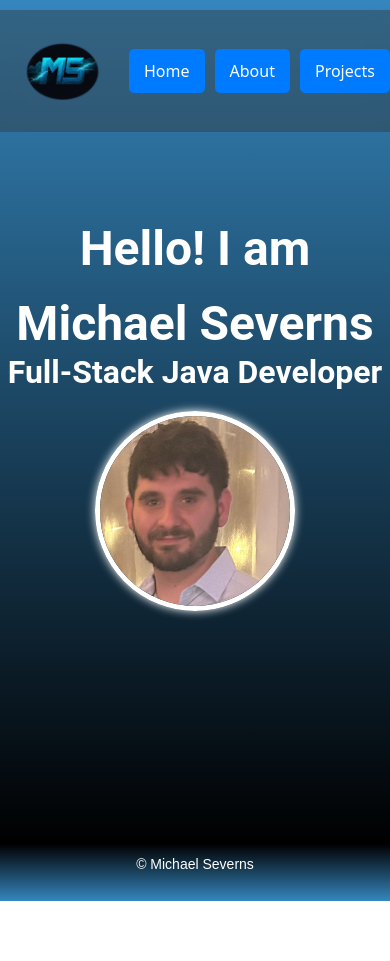
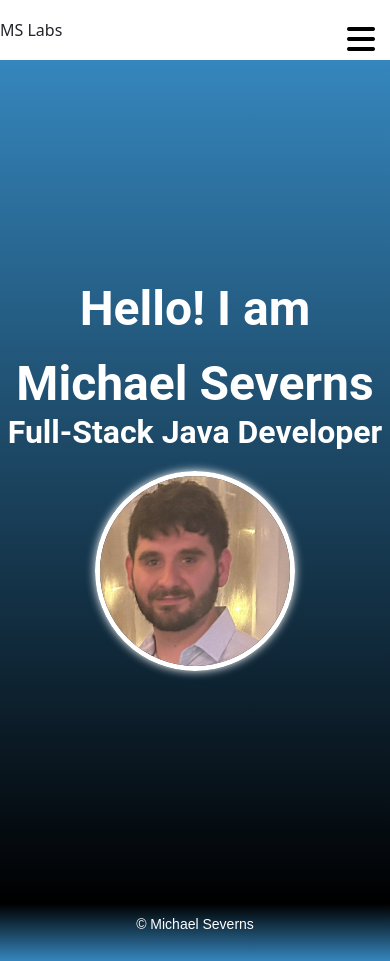
Before and after one commit to Severns-Michael/portfolio, a Vue app in the folder vue/: page / in a window 390 px wide. Before the commit the page ends 901 px from the top, so only its background shows below. Built offline with nearby package versions, Linux system fonts and the light colour scheme.

Commit message:
working on header mobile responce

```diff
--- a/vue/src/components/TheHeader.vue
+++ b/vue/src/components/TheHeader.vue
@@ -1,99 +1,142 @@
 <template>
   <div id="container">
-    <div id="nav">
+    <link rel="stylesheet" href="https://cdnjs.cloudflare.com/ajax/libs/font-awesome/6.7.2/css/all.min.css" integrity="sha512-Evv84Mr4kqVGRNSgIGL/F/aIDqQb7xQ2vcrdIwxfjThSH8CSR7PBEakCr51Ck+w+/U6swU2Im1vVX0SVk9ABhg==" crossorigin="anonymous" referrerpolicy="no-referrer" />
+    <div class="navbar">
       <div id="logo">
-        <img src="public/logo 3(1).png" alt="Logo" class="logo-icon" />
+        MS Labs
       </div>
-      <router-link v-bind:to="{ name: 'home' }" class="nav-button"> Home
-      </router-link>
-      <router-link v-bind:to="{ name: 'about' }" class="nav-button"> About
-      </router-link>
-      <router-link v-bind:to="{ name: 'project' }" class="nav-button"> Projects
-      </router-link>
-      <a href="https://www.linkedin.com/in/michaelsevernsdev/" target="_blank" class="nav-button"> LinkedIn</a>
-      <a href="https://github.com/Severns-Michael" target="_blank" class="nav-button"> Github
-<!--        <img src="public/github icon.png" alt="GitHub" class="social-icon" />-->
-      </a>
+
+      <!-- Desktop links -->
+      <div id="links">
+        <router-link :to="{ name: 'home' }" class="nav-button">Home</router-link>
+        <router-link :to="{ name: 'about' }" class="nav-button">About</router-link>
+        <router-link :to="{ name: 'project' }" class="nav-button">Projects</router-link>
+        <a href="https://www.linkedin.com/in/michaelsevernsdev/" class="nav-button">
+          LinkedIn
+        </a>
+        <a href="https://github.com/Severns-Michael" class="nav-button">
+          Github
+        </a>
+      </div>
+
+      <!-- Toggle button (visible on smaller screens) -->
+      <div class="toggle_btn" @click="toggleDropdown">
+        <i class="fa-solid fa-bars"></i>
+      </div>
+
+      <!-- Dropdown menu (hidden by default) -->
+      <div class="dropdown_menu" v-show="dropdownVisible">
+        <router-link :to="{ name: 'home' }" class="nav-button">Home</router-link>
+        <router-link :to="{ name: 'about' }" class="nav-button">About</router-link>
+        <router-link :to="{ name: 'project' }" class="nav-button">Projects</router-link>
+        <a href="https://www.linkedin.com/in/michaelsevernsdev/" class="nav-button">
+          LinkedIn
+        </a>
+        <a href="https://github.com/Severns-Michael" class="nav-button">
+          Github
+        </a>
+      </div>
     </div>
   </div>
 </template>
 
 <script>
-export default {};
+export default {
+  data() {
+    return {
+      dropdownVisible: false, // Keep track of dropdown visibility
+    };
+  },
+  methods: {
+    toggleDropdown() {
+      this.dropdownVisible = !this.dropdownVisible; // Toggle visibility state
+    },
+    handleResize() {
+      // Check if the screen is larger than 992px and reset the dropdown visibility
+      if (window.innerWidth > 992) {
+        this.dropdownVisible = false; // Hide dropdown if screen is enlarged
+      }
+    },
+  },
+  mounted() {
+    // Add a resize event listener on mount
+    window.addEventListener('resize', this.handleResize);
+  },
+  beforeUnmount() {
+    // Clean up the listener on unmount
+    window.removeEventListener('resize', this.handleResize);
+  },
+};
 </script>
 
 <style scoped>
-
 #container {
   width: 100%;
   display: flex;
   flex-direction: column;
   overflow: visible;
-
 }
-
 /* Navigation Bar */
-#nav {
+.navbar {
+  width: 100%;
+  height: 60px;
+  max-width: 1200px;
+  margin: 0 auto;
   display: flex;
-  align-items: center;
-  padding: 1px 2px;
-  z-index: 1000;
-  position: fixed;
-  top: 0;
-  left: 0;
-  right: 0;
-  margin: 0 auto;
-  background-color: hsla(0, 0%, 20%, 40%);
-  backdrop-filter: blur(10px);
-  margin-top: 10px;
-
+  justify-content: space-between;
 }
-
-/* Logo */
-#logo {
-  margin-right: 2px;
-}
-.logo-icon {
-
-  width: 120px;
-  height: 120px;
-
+#links {
+  display: flex;
+  gap: 2rem;
 }
 .nav-button {
   text-decoration: none;
-  padding: 10px 15px;
-  background-color: #007bff; /* Bootstrap primary blue */
-  color: white;
-  border-radius: 5px;
-  margin: 5px;
-  display: inline-block;
-  text-align: center;
+  color: inherit;
 }
-.nav-button:hover {
-  background-color: #0056b3; /* Darker blue on hover */
-  color: #ffffff;
+.toggle_btn {
+  color: black;
+  font-size: 2rem;
+  cursor: pointer;
+  display: none;
+  position: absolute;
+  top: 15px;
+  right: 15px;
+  z-index: 10;
+
+}
+@media (max-width: 992px) {
+  .toggle_btn {
+    display: block;
+  }
 }
 
-/* Navigation Links */
-.nav-icon,
-.social-icon {
-  width: 40px;
-  height: 40px;
-  border-radius: 50%;
-  margin: 0 10px;
-  object-fit: cover;
-  transition: transform 0.3s ease;
+
+@media (max-width: 992px) {
+  #links {
+    display: none;
+  }
 }
 
-.nav-icon:hover,
-.social-icon:hover {
-  transform: scale(1.1);
+.dropdown_menu {
+  .dropdown_menu {
+    opacity: 0; /* Start hidden */
+    visibility: hidden; /* Start hidden */
+    position: absolute;
+    right: 2rem;
+    top: 60px;
+    width: 300px;
+    background-color: white;
+    backdrop-filter: blur(10px);
+    overflow: hidden;
+    border-radius: 10px;
+  }
+}
+.dropdown_menu .nav-button {
+  padding: 1rem;
+  display: flex;
+  align-items: center;
+  justify-content: center;
 }
 
-#content {
-  margin-top: 20px;
-  padding: 0 20px;
-  line-height: 1.6;
-  font-size: 16px;
-}
+
 </style>
--- /dev/null
+++ b/vue/src/views/styles.css
@@ -0,0 +1,20 @@
+body {
+    height: 100vh;
+    background-color: #000;
+    background-image: url("https://source.unsplash.com/1600x900/?nature");
+    background-size: cover;
+    background-repeat: no-repeat;
+    background-position: center;
+}
+
+li{
+    list-style: none;
+}
+a {
+    text-decoration: none;
+    color: #fff;
+    font-size: 1.2rem;
+}
+a:hover {
+    color: blue;
+}
```
